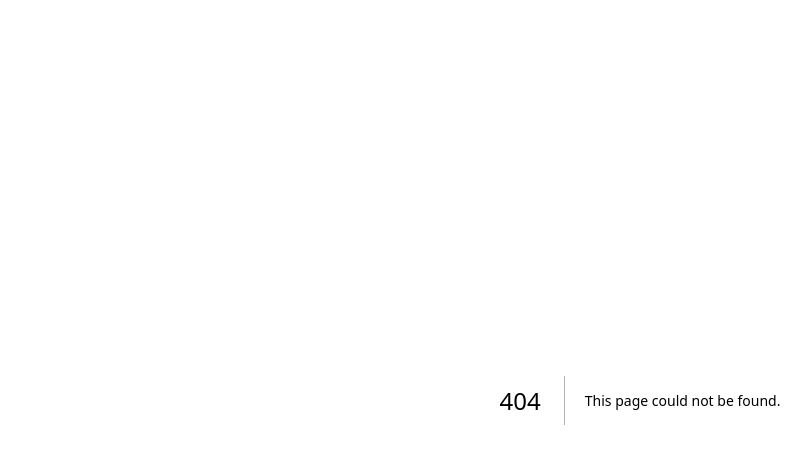
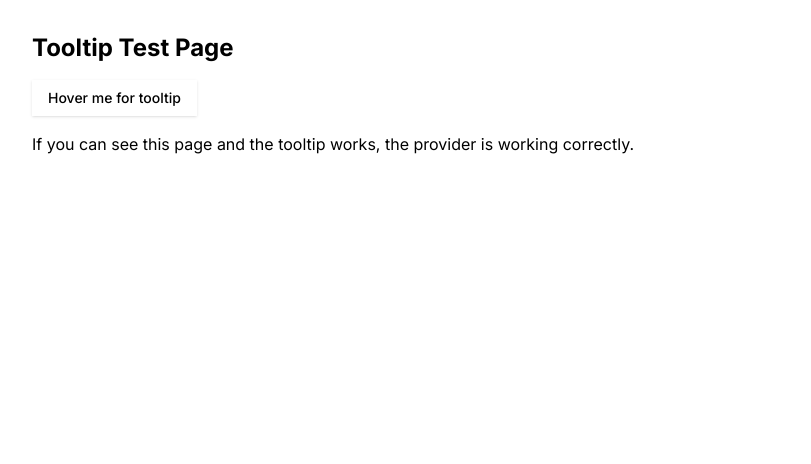
Before and after one commit to Michaelrobins938/aethoria-console, a Next.js app: page /test-tooltip in a window 1280 px wide. Before the commit this address had no page. Shown: the top 464 px of the page, without its empty margins (0-811 px from the left). Built offline with nearby package versions, Linux system fonts and the light colour scheme.

Commit message:
Fix TooltipProvider: add delayDuration and create test page

```diff
--- a/app/layout.tsx
+++ b/app/layout.tsx
@@ -30,7 +30,7 @@ export default async function RootLayout({
   return (
     <html lang="en">
       <body className={inter.className}>
-        <TooltipProvider>
+        <TooltipProvider delayDuration={300}>
           {children}
         </TooltipProvider>
       </body>
--- /dev/null
+++ b/app/test-tooltip/page.tsx
@@ -0,0 +1,28 @@
+'use client'
+
+import React from 'react'
+import { Tooltip, TooltipContent, TooltipTrigger } from '@/components/ui/tooltip'
+import { Button } from '@/components/ui/button'
+
+export default function TestTooltipPage() {
+  return (
+    <div className="p-8">
+      <h1 className="text-2xl font-bold mb-4">Tooltip Test Page</h1>
+
+      <div className="space-y-4">
+        <Tooltip>
+          <TooltipTrigger asChild>
+            <Button>Hover me for tooltip</Button>
+          </TooltipTrigger>
+          <TooltipContent>
+            <p>This is a test tooltip</p>
+          </TooltipContent>
+        </Tooltip>
+
+        <div>
+          <p>If you can see this page and the tooltip works, the provider is working correctly.</p>
+        </div>
+      </div>
+    </div>
+  )
+}
```
